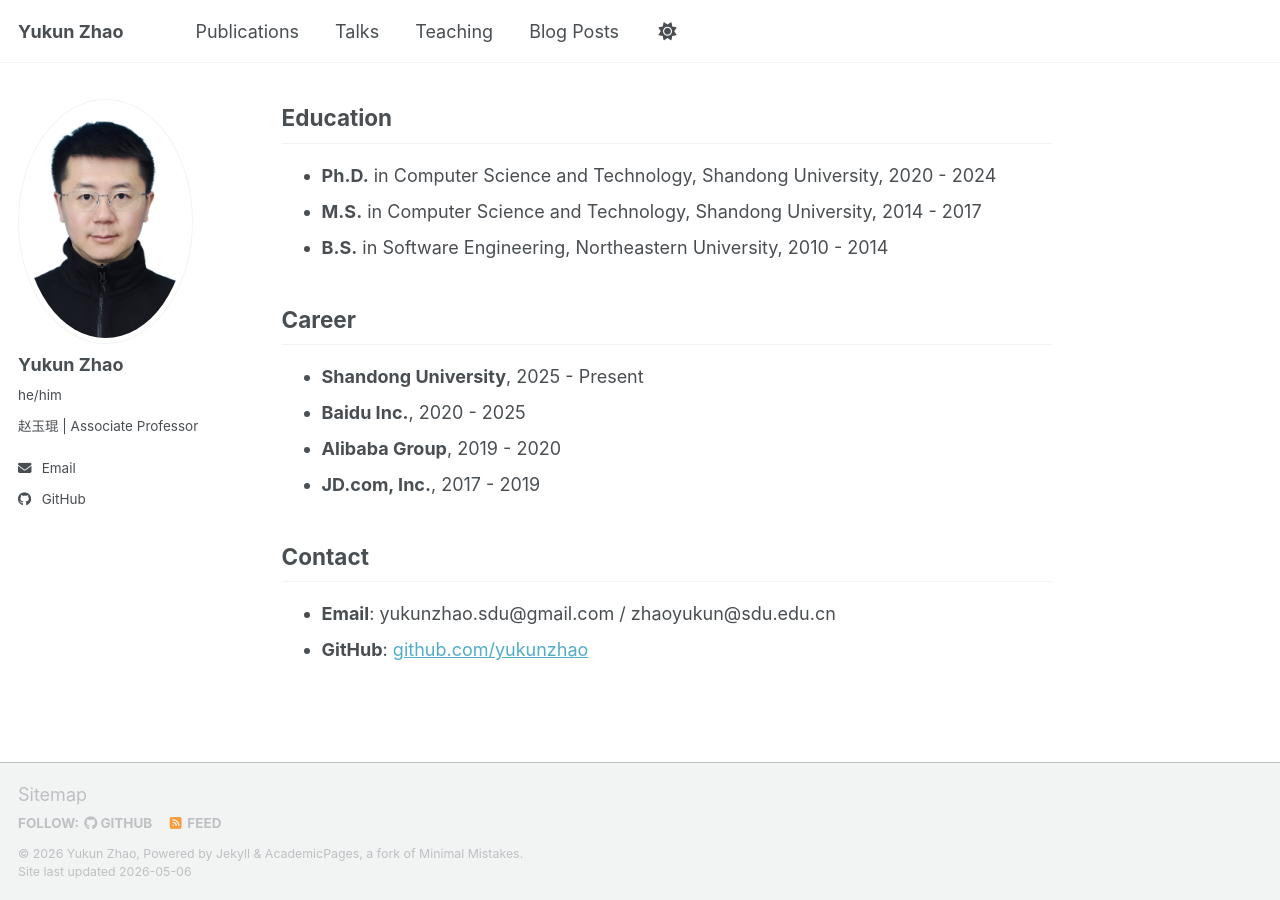
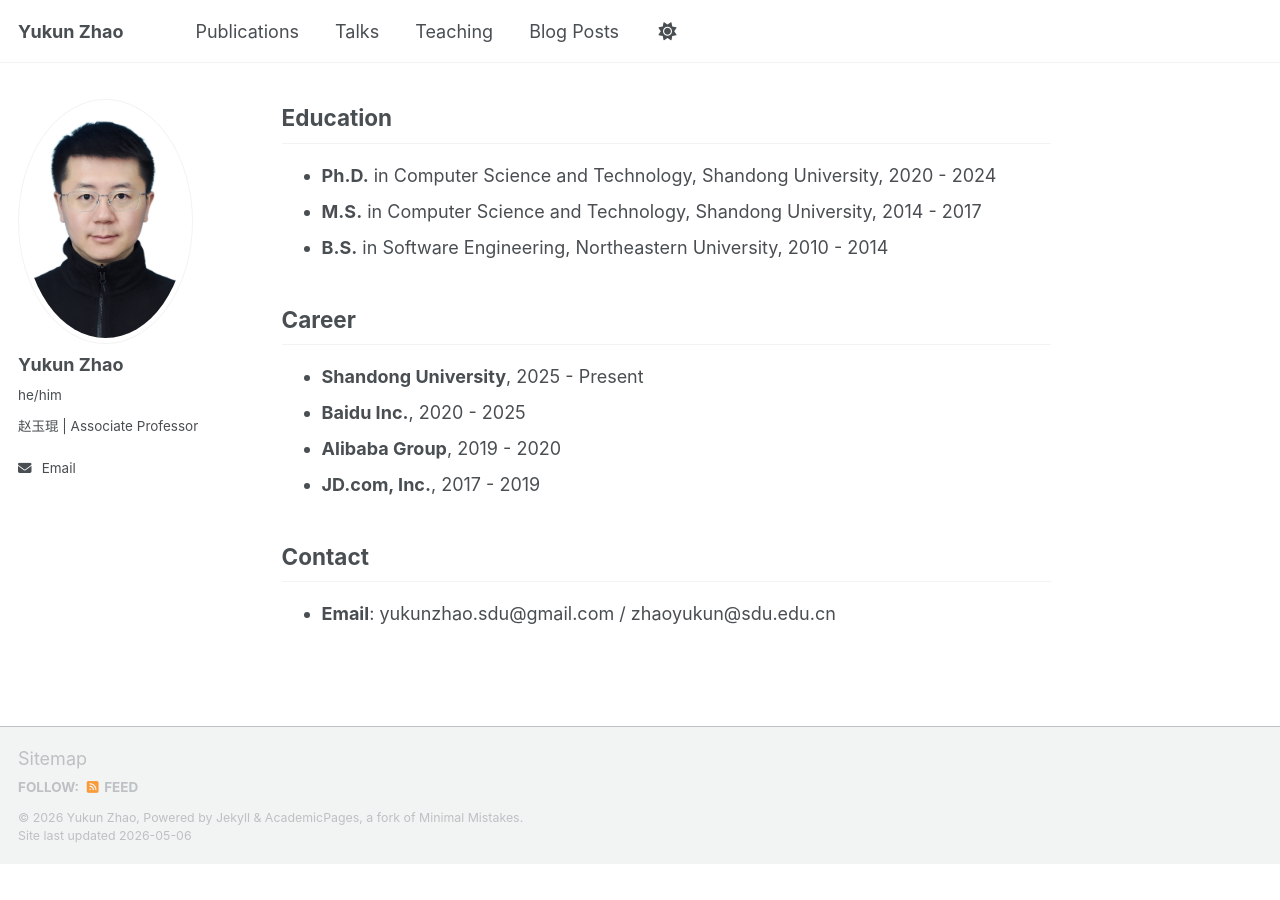
Before and after one commit to yukunZhao/yukunzhao.github.io, a Jekyll site: the page built from _pages/about.md, in a window 1280 px wide and 900 px high, scrolled down 2229 px. Built offline with Jekyll 4.4.1, drawn with Linux system fonts in a browser that asks for light colours; a script bundle is joined from its source files by our own code; library files that are not in the unit come from our copies; after the commit the page ends 3093 px from its top, so only the background shows below that.

Commit message:
Remove GitHub from contact information, Full List already formatted as link

```diff
--- a/_config.yml
+++ b/_config.yml
@@ -51,7 +51,7 @@ author:
   bitbucket        : # Username - Update with your username on the site
   codepen          : # Username
   dribbble         : # Username
-  github           : "yukunzhao"
+  github           : # "username"
   kaggle           : # Username
   stackoverflow    : # User number or user number and name (i.e., use "1" or "1/jeff-atwood")
 
--- a/_pages/about.md
+++ b/_pages/about.md
@@ -78,4 +78,3 @@ Shangsong Liang, Zhaochun Ren, **Yukun Zhao**, Jun Ma, Emine Yilmaz, Maarten De
 ## Contact
 
 - **Email**: yukunzhao.sdu@gmail.com / zhaoyukun@sdu.edu.cn
-- **GitHub**: [github.com/yukunzhao](https://github.com/yukunzhao)
```
